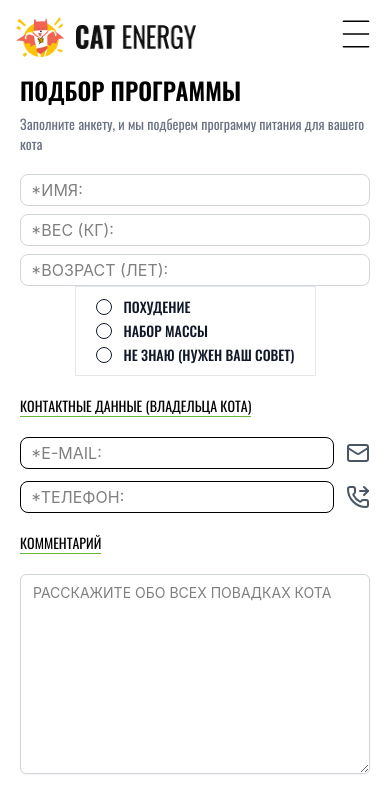
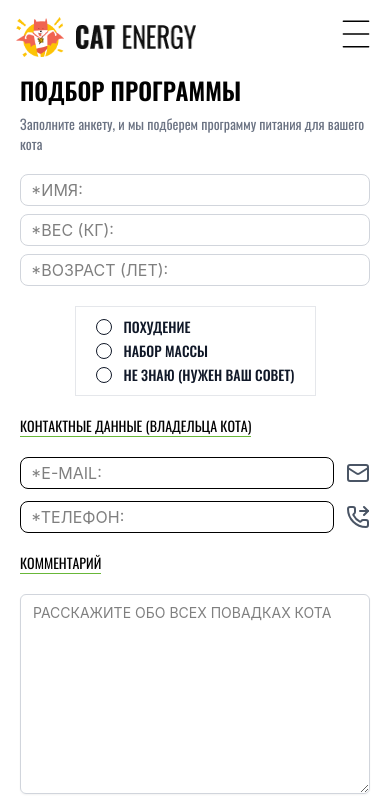
Before and after one commit to Lizonka-spec/CatEnergy, a React (Vite) app: page /program in a window 390 px wide. Shown: the top 796 px of the page. Built offline with nearby package versions, Linux system fonts and the light colour scheme; no server answers.

Commit message:
fix: change some styles

```diff
--- a/src/features/ProgramForm.tsx
+++ b/src/features/ProgramForm.tsx
@@ -37,7 +37,7 @@ export const ProgramForm = () => {
                     Заполните анкету, и мы подберем программу питания для вашего кота
                 </p>
             </div>
-            <div className="lg:flex lg:flex-row lg:gap-10">
+            <div className="flex flex-col lg:flex-row lg:gap-10 gap-5">
                 <div className="flex flex-col gap-2 lg:w-[50%]">
                     <div>
                         {errors.name && (
```
